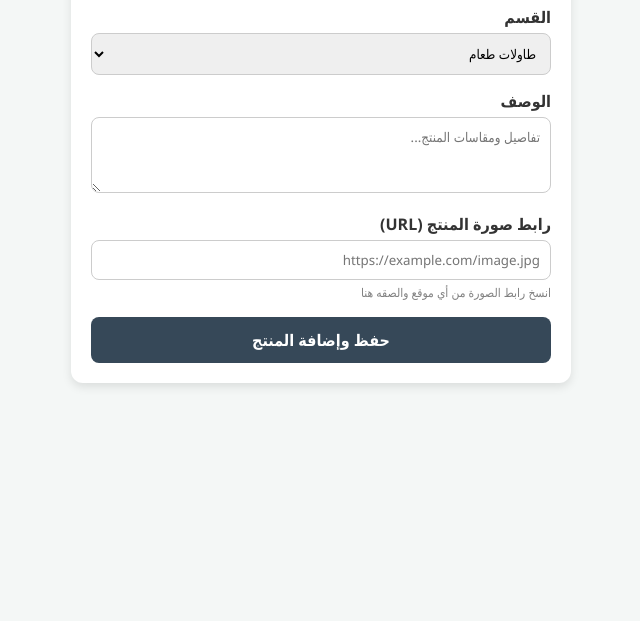
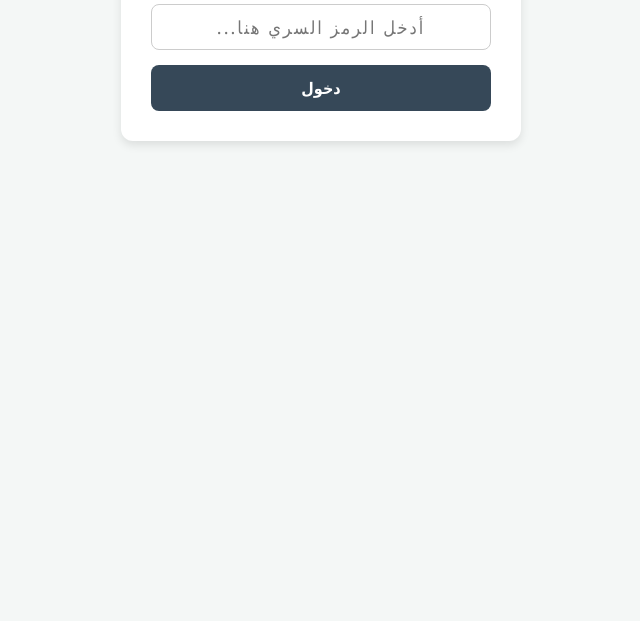
Before and after one commit to Custom-Table/Custom-Table, a plain HTML site: page admin.html in a window 1280 px wide. Shown: the part 179-800 px from the top of the page, without its empty margins (319-959 px from the left). Drawn offline with Linux system fonts and the light colour scheme.

Commit message:
Update admin.html

```diff
--- a/admin.html
+++ b/admin.html
@@ -7,17 +7,35 @@
     <link rel="stylesheet" href="style.css">
     <style>
         body { background-color: #f4f7f6; }
-        .admin-container { max-width: 500px; margin: 30px auto; background: white; padding: 20px; border-radius: 12px; box-shadow: 0 4px 10px rgba(0,0,0,0.1); }
+
+        /* تصميم شاشة تسجيل الدخول */
+        .login-container { max-width: 400px; margin: 100px auto; background: white; padding: 30px; border-radius: 12px; box-shadow: 0 4px 10px rgba(0,0,0,0.1); text-align: center; }
+
+        /* تصميم لوحة التحكم (مخفية في البداية) */
+        .admin-container { max-width: 500px; margin: 30px auto; background: white; padding: 20px; border-radius: 12px; box-shadow: 0 4px 10px rgba(0,0,0,0.1); display: none; }
+
         .admin-header { text-align: center; margin-bottom: 20px; color: #364858; }
-        .form-group { margin-bottom: 15px; }
+        .form-group { margin-bottom: 15px; text-align: right; }
         .form-group label { display: block; margin-bottom: 5px; font-weight: bold; }
         .form-group input, .form-group textarea, .form-group select { width: 100%; padding: 10px; border: 1px solid #ccc; border-radius: 8px; font-family: inherit; }
         .submit-btn { width: 100%; background-color: #364858; color: white; border: none; padding: 12px; border-radius: 8px; font-size: 16px; cursor: pointer; font-weight: bold; }
+        .submit-btn:hover { background-color: #2c3a47; }
     </style>
 </head>
 <body>
 
-    <div class="admin-container">
+    <!-- شاشة تسجيل الدخول -->
+    <div class="login-container" id="loginContainer">
+        <h2 class="admin-header">تسجيل الدخول للمسؤول</h2>
+        <div class="form-group">
+            <input type="password" id="secretPin" placeholder="أدخل الرمز السري هنا..." style="text-align: center; font-size: 18px; letter-spacing: 2px;">
+        </div>
+        <button class="submit-btn" onclick="checkPassword()">دخول</button>
+        <p id="errorMessage" style="color: red; margin-top: 10px; display: none;">الرمز السري غير صحيح!</p>
+    </div>
+
+    <!-- لوحة التحكم الفعلية (مخفية) -->
+    <div class="admin-container" id="adminDashboard">
         <h2 class="admin-header">إضافة منتج جديد</h2>
 
         <form id="addProductForm">
@@ -49,6 +67,25 @@
         </form>
     </div>
 
+    <!-- كود التحقق من الرقم السري -->
+    <script>
+        function checkPassword() {
+            const pin = document.getElementById('secretPin').value;
+
+            // 🔥 يمكنك تغيير الرمز السري (1234) من هنا إلى أي رقم تريده
+            const correctPin = "1234";
+
+            if (pin === correctPin) {
+                // إخفاء شاشة تسجيل الدخول وإظهار لوحة التحكم
+                document.getElementById('loginContainer').style.display = 'none';
+                document.getElementById('adminDashboard').style.display = 'block';
+            } else {
+                // إظهار رسالة الخطأ
+                document.getElementById('errorMessage').style.display = 'block';
+            }
+        }
+    </script>
+
     <!-- مكتبات Firebase الأساسية وقاعدة البيانات -->
     <script src="https://www.gstatic.com/firebasejs/8.10.1/firebase-app.js"></script>
     <script src="https://www.gstatic.com/firebasejs/8.10.1/firebase-firestore.js"></script>
```
